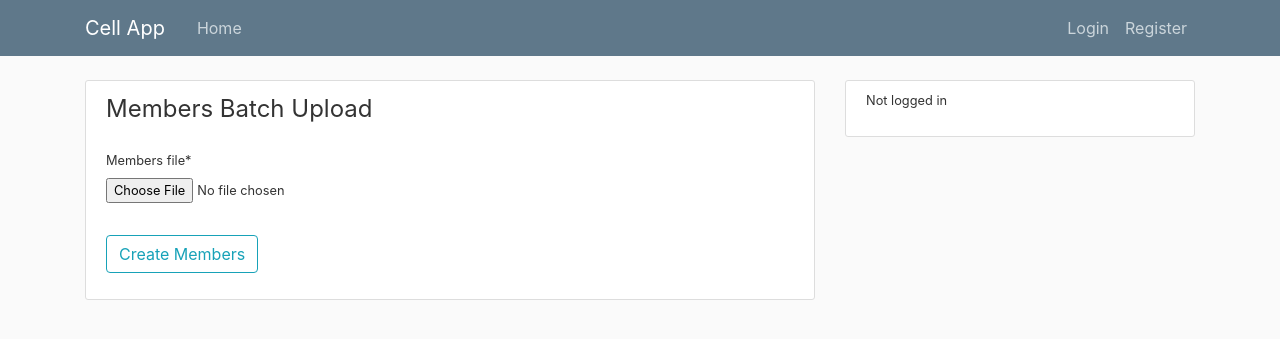
After one commit to ezrankayamba/cell_project, a Django app: page /members/upload/ in a window 1280 px wide. The commit adds this page. Shown: the top 339 px of the page. Run offline with Django 3.2, Linux system fonts and the light colour scheme; parts of the project's set-up code (start-up, migrations or seed data) failed here and were passed over; some libraries are stand-ins or nearby versions.

Commit message:
UIX fixes

```diff
--- a/cell/forms.py
+++ b/cell/forms.py
@@ -5,10 +5,5 @@ from .models import CellGroup, CellUser, Member, Contribution, Payment
 from users.models import Role
 
 
-# class CellGroupForm(forms.ModelForm):
-#     class Meta:
-#         model = CellGroup
-#         fields = ['name', 'created_by']
-#         widgets = {
-#             'created_by': forms.HiddenInput,
-#         }
+class MembersUploadForm(forms.Form):
+    members_file = forms.FileField()
--- a/cell/models.py
+++ b/cell/models.py
@@ -40,8 +40,10 @@ class Member(models.Model):
     created_by = models.ForeignKey(
         User, on_delete=models.PROTECT, related_name='member_created_by')
     name = models.CharField(max_length=100)
+    phone_no = models.CharField(max_length=20, null=True)
 
     class Meta:
+        unique_together = ('name', 'cell_group',)
         ordering = ['name']
 
     def __str__(self):
--- a/cell/templates/cell/cell_member_form.html
+++ b/cell/templates/cell/cell_member_form.html
@@ -6,7 +6,7 @@
         <form method="POST">
             {% csrf_token %}
             <fieldset class="form-group">
-                <legend class="borde-botton mb-2">New Member</legend>
+                <legend class="borde-botton mb-2">New Member or <a href="{% url 'upload-members' %}">Upload Batch</a></legend>
                 {{ form|crispy }}
             </fieldset>
             <div class="form-group">
@@ -22,12 +22,14 @@
                 <table class="table table-sm table-hover">
                     <tr>
                         <th>Name</th>
+                        <th>Phone No</th>
                         <th>Date Created</th>
                         <th>Created By</th>
                     </tr>
                     {% for m in user.celluser.cell_group.member_set.all %}
                         <tr>
                             <td>{{ m.name }}</td>
+                            <td>{{ m.phone_no }}</td>
                             <td>{{ m.record_date|date:"d/m/y H:i" }}</td>
                             <td>{{ m.created_by }}</td>
                         </tr>
--- /dev/null
+++ b/cell/templates/cell/members_upload.html
@@ -0,0 +1,16 @@
+{% extends "base/base.html" %}
+{% load crispy_forms_tags %}
+{% block content %}
+    <div class="content-section">
+        <form method="POST" enctype="multipart/form-data">
+            {% csrf_token %}
+            <fieldset class="form-group">
+                <legend class="borde-botton mb-4">Members Batch Upload</legend>
+                {{ form|crispy }}
+            </fieldset>
+            <div class="form-group">
+                <button class="btn btn-outline-info" type="submmit">Create Members</button>
+            </div>
+        </form>
+    </div>
+{% endblock content%}
--- a/cell/urls.py
+++ b/cell/urls.py
@@ -7,6 +7,8 @@ urlpatterns = [
          name="create-cell-group"),
     path('members/create/', views.CreateMemberView.as_view(),
          name="create-member"),
+    path('members/upload/', views.MembersUploadView.as_view(),
+         name="upload-members"),
     path('contributions/create/', views.CreateContributionView.as_view(),
          name="create-contribution"),
     path('payments/create/', views.CreatePaymentView.as_view(),
--- a/cell/views.py
+++ b/cell/views.py
@@ -8,10 +8,14 @@ from django import forms
 # from .forms import CellGroupForm
 from django.urls import reverse
 from django.db.models import Avg, Count, Min, Sum
+from django.http import HttpResponse
+from .resources import MemberResource
+from tablib import Dataset
+from .forms import MembersUploadForm
 
 
 def home(request):
-    cell_user = request.user.celluser
+    cell_user = request.user.celluser if request.user.is_authenticated else None
     contr_summary = []
     if cell_user:
         contr_summary = Contribution.objects.filter(cell_group=request.user.celluser.cell_group).annotate(
@@ -34,7 +38,7 @@ class CreateCellGroupView(LoginRequiredMixin, CreateView):
 
 class CreateMemberView(LoginRequiredMixin, CreateView):
     model = Member
-    fields = ['name']
+    fields = ['name','phone_no']
     template_name = 'cell/cell_member_form.html'
 
     def form_valid(self, form):
@@ -66,3 +70,52 @@ class CreatePaymentView(LoginRequiredMixin, CreateView):
         form.instance.created_by = user
         form.instance.cell_group = user.celluser.cell_group
         return super().form_valid(form)
+
+
+class MembersUploadView(FormView):
+    template_name = 'cell/members_upload.html'
+    form_class = MembersUploadForm
+    success_url = '/'
+    fields = ['members_file']
+
+    def form_valid(self, form):
+        mr = MemberResource()
+        dataset = Dataset()
+        new_members = self.request.FILES['members_file']
+        cell_group_id = self.request.user.celluser.cell_group.id
+        user_id = self.request.user.id
+
+        data = dataset.load(new_members.read())
+
+        data.append_col((cell_group_id,) * data.height, header='cell_group')
+        data.append_col((user_id,) * data.height, header='created_by')
+        result = mr.import_data(dataset, dry_run=True)  # Test the data import
+
+        if not result.has_errors():
+            mr.import_data(dataset, dry_run=False)  # Actually import now
+        else:
+            print('Errors: ', result.row_errors()[0][1][0].error)
+        return super().form_valid(form)
+
+
+def export_members(request):
+    mr = MemberResource()
+    dataset = mr.export()
+    response = HttpResponse(dataset.csv, content_type='text/csv')
+    response['Content-Disposition'] = 'attachment; filename="members.csv"'
+    return response
+
+
+def members_upload(request):
+    if request.method == 'POST':
+        mr = MemberResource()
+        dataset = Dataset()
+        new_members = request.FILES['members_file']
+
+        imported_data = dataset.load(new_members.read())
+        result = mr.import_data(dataset, dry_run=True)  # Test the data import
+
+        if not result.has_errors():
+            mr.import_data(dataset, dry_run=False)  # Actually import now
+
+    return render(request, 'cell/members_upload.html')
--- a/cell_project/settings.py
+++ b/cell_project/settings.py
@@ -32,6 +32,7 @@ INSTALLED_APPS = [
     'django.contrib.staticfiles',
     'django.contrib.humanize',
     'auditlog',
+    'import_export',
 ]
 
 MIDDLEWARE = [
@@ -142,3 +143,6 @@ EMAIL_HOST_PASSWORD = config.get('EMAIL_PASS')
 SESSION_EXPIRE_SECONDS = 180
 SESSION_EXPIRE_AFTER_LAST_ACTIVITY = True
 SESSION_EXPIRE_AFTER_LAST_ACTIVITY_GRACE_PERIOD = 30
+
+#IMPORT & EXPORTS
+IMPORT_EXPORT_USE_TRANSACTIONS = True
```
Also changed, not shown: cell/resources.py (added, +7 -0 lines), cell/migrations/0002_auto_20191005_1901.py (added), cell/migrations/0003_member_phone_no.py (added), db.sqlite3.
